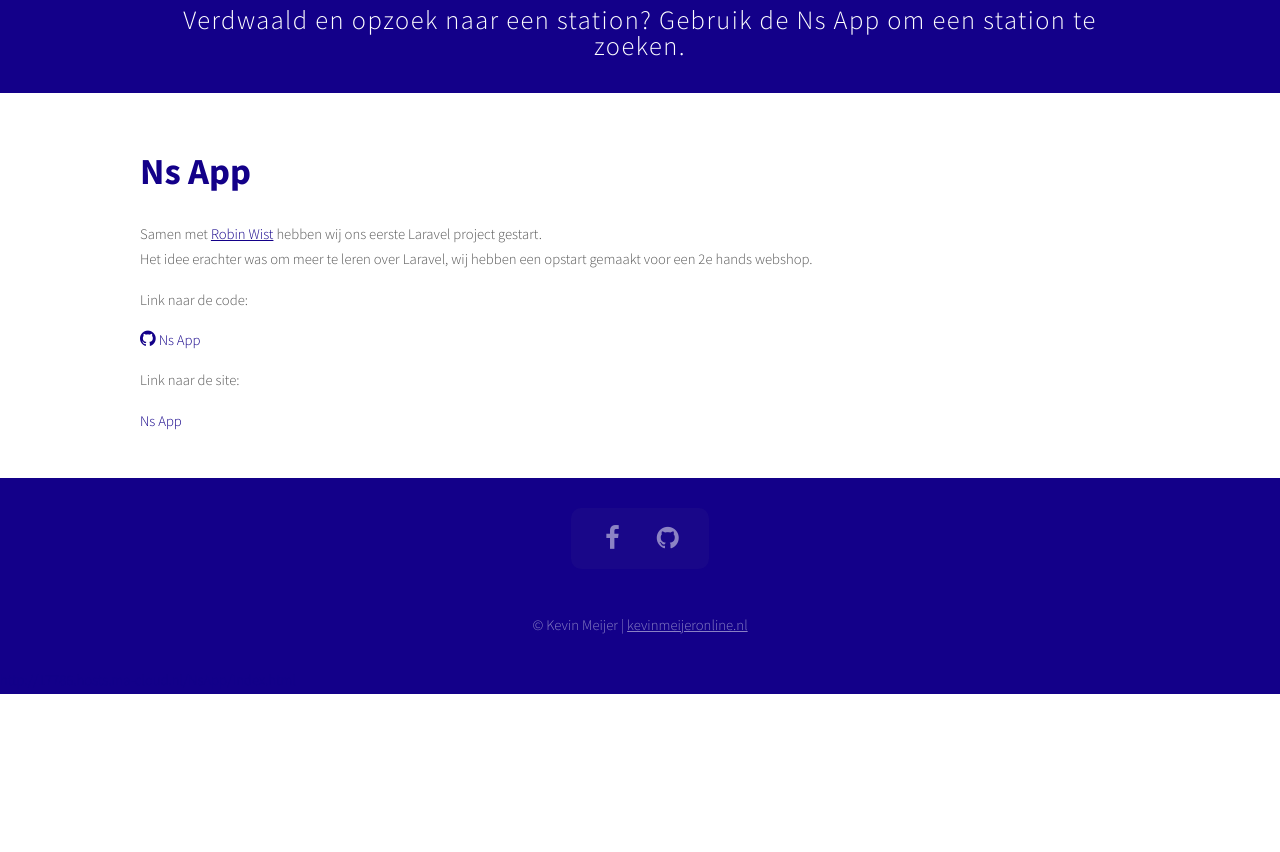
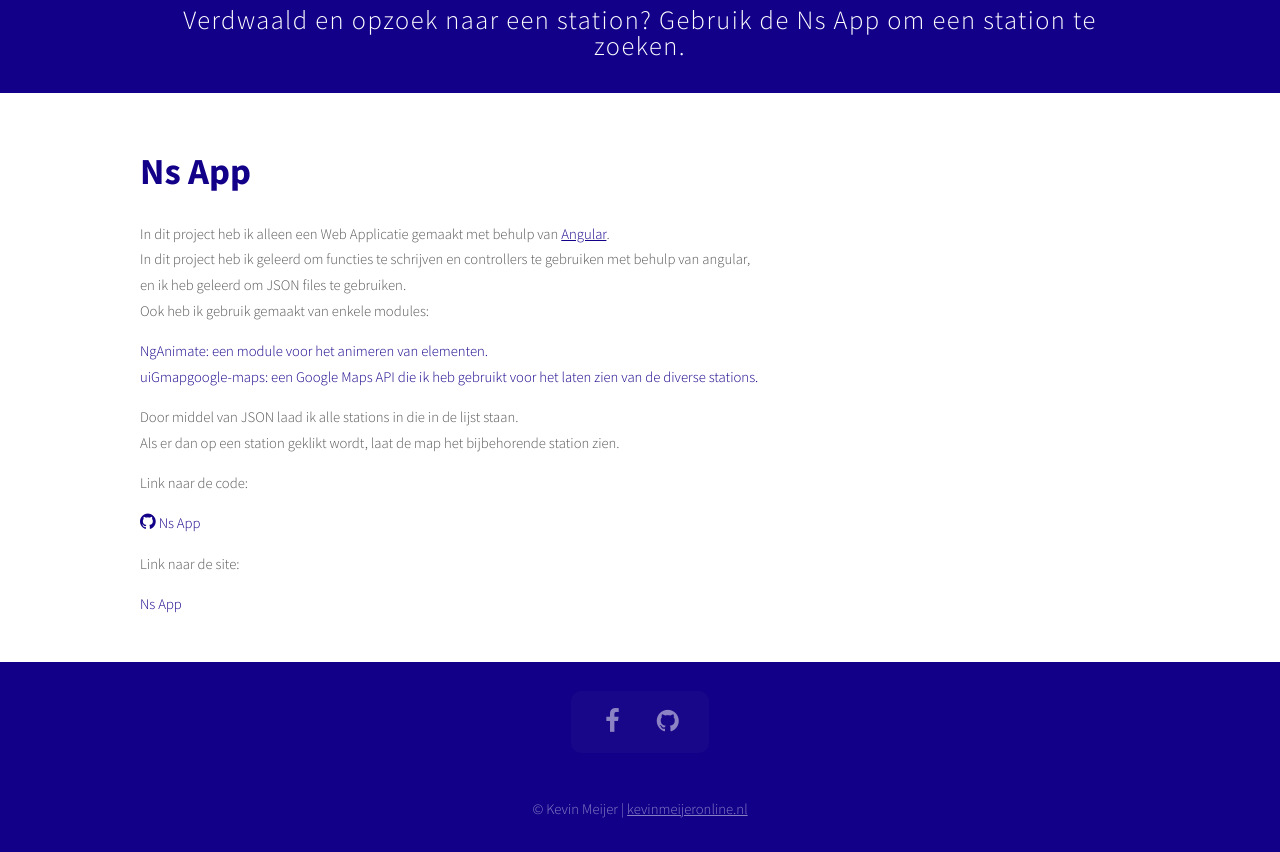
Before and after one commit to Ih4teappels/portofolio, a PHP site: page /nsapp.php in a window 1280 px wide. Shown: the part 831-1683 px from the top of the page. Before the commit the page ends 1525 px from the top, so only its background shows below. Run offline with PHP 8.4, Linux system fonts and the light colour scheme.

Commit message:
filled the projects, more styling

```diff
--- a/assets/css/main.css
+++ b/assets/css/main.css
@@ -2034,11 +2034,11 @@
 		#main .box {
 			margin-top: -2px;
 			padding: 2em;
-			border-radius: 0px 0px 8px 8px;
+			border-radius: 8px 8px 8px 8px;
 			border: 2px solid;
 			border-color: #ccc;
 			border-color: rgba(0, 0, 0, 0.2);
-			background: #198B66;
+			background: #130089;
 			text-align: center!important;
 		}
 
--- a/nsapp.php
+++ b/nsapp.php
@@ -26,8 +26,16 @@
 					<section class="container">
 
 						<h2>Ns App</h2>
-						<p>Samen met <a target="_blank" href="https://github.com/Robinwist">Robin Wist</a> hebben wij ons eerste Laravel project gestart. <br>
-							Het idee erachter was om meer te leren over Laravel, wij hebben een opstart gemaakt voor een 2e hands webshop.</p>
+						<p>In dit project heb ik alleen een Web Applicatie gemaakt met behulp van <a href="https://angularjs.org/">Angular</a>. <br>
+							In dit project heb ik geleerd om functies te schrijven en controllers te gebruiken met behulp van angular, <br>
+							en ik heb geleerd om JSON files te gebruiken. <br>
+							Ook heb ik gebruik gemaakt van enkele modules: </p>
+							<ul>
+								<li>NgAnimate: een module voor het animeren van elementen.</li>
+								<li>uiGmapgoogle-maps: een Google Maps API die ik heb gebruikt voor het laten zien van de diverse stations.</li>
+							</ul>
+							<p>Door middel van JSON laad ik alle stations in die in de lijst staan. <br>
+								Als er dan op een station geklikt wordt, laat de map het bijbehorende station zien.</p>
 
 							<p>Link naar de code: <br>
 							<ul>
@@ -43,4 +51,3 @@
 <?php
 	include 'views/footer.php';
 ?>
-http://17786.hosts.ma-cloud.nl/NsApp/index.html
```
Also changed, not shown: marktoscout.php (+7 -1 lines), werk.php (+10 -8 lines), images/banner.jpg.
